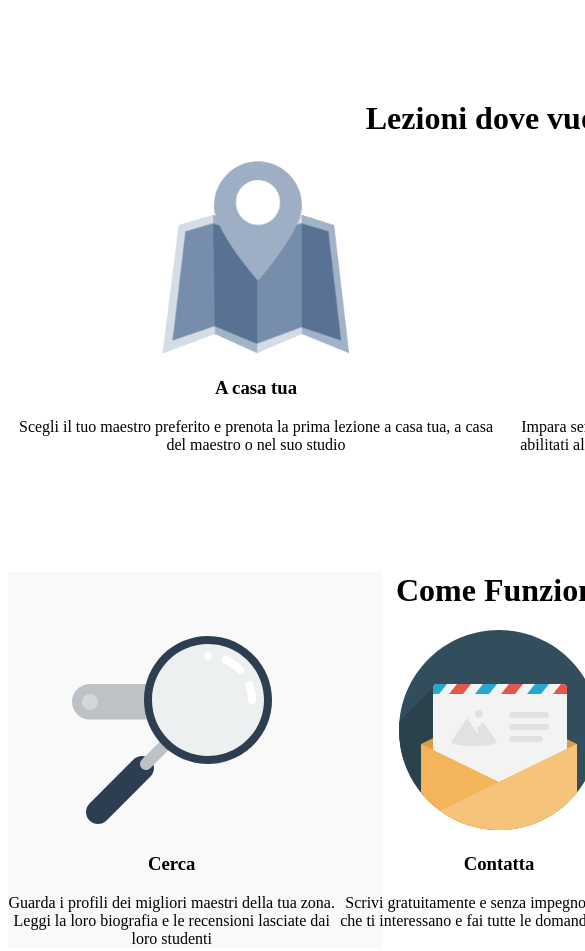
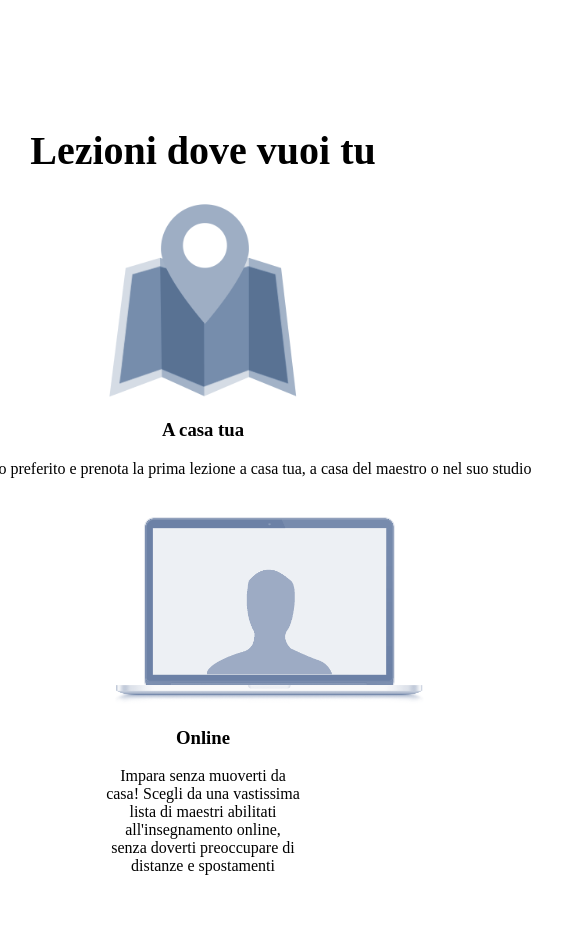
Before and after one commit to Hemil78/html-css-resp-wannabe, a plain HTML site: page index.html in a window 390 px wide. Shown: the top 951 px of the page, 585 px wide, since content can reach past the window. Drawn offline with Linux system fonts and the light colour scheme.

Commit message:
media query

```diff
--- a/style.css
+++ b/style.css
@@ -71,3 +71,51 @@ img {
 .clear {
   clear: both;
 }
+
+/* media query da 1024 a 768*/
+
+@media screen and (max-width: 1024px){
+  .row{
+    width: 100%;
+    display: flex;
+    flex-direction: column;
+    align-items: center;
+  }
+  #lezioni .row>.left{
+    display: block;
+    width: 100vh;
+  }
+  h1{
+    font-size: 40px;
+  }
+
+body > div{
+  margin: 30px 0;
+}
+#lezioni .row>.right{
+  margin-top: 30px;
+}
+.central,
+.right{
+  margin-top: 30px;
+}
+}
+
+/* media query da 767 a 0 */
+
+@media screen and (max-width: 420px){
+  body{
+    width: 100%;
+  }
+  .row{
+    width: 100%;
+    text-align: center;
+  }
+  h3{
+    padding: 0 20px;
+  }
+
+  .left{
+    padding: 0 20px;
+  }
+}
```
Also changed, not shown: index.html (+2 -0 lines).
